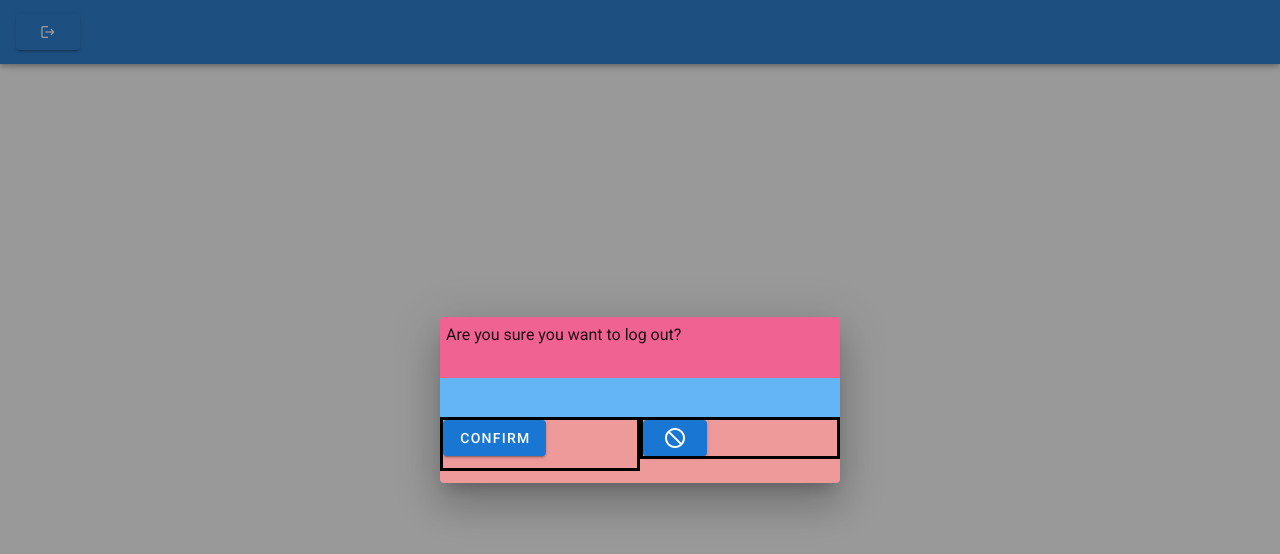
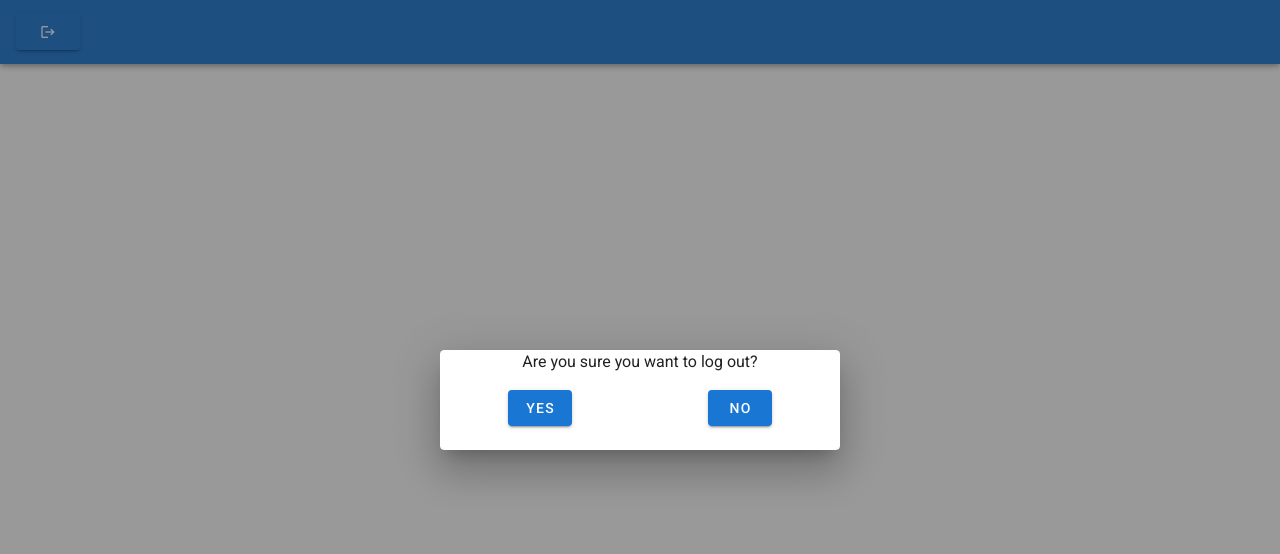
Before and after one commit to maldestor95/recipebook, a Vue app: page / in a window 1280 px wide. Both pictures are taken after a click on the button 48 px from the left and 32 px from the top of the page. Shown: the top 554 px of the page. Built offline with nearby package versions, Linux system fonts and the light colour scheme.

Commit message:
LoginUserForm style

```diff
--- a/src/components/LoginUser.vue
+++ b/src/components/LoginUser.vue
@@ -1,48 +1,89 @@
 <template>
     <v-dialog v-model="dialog" persistent max-width="400">
+
         <template v-slot:activator="{ on }">
+
           <v-btn v-on="on" class="small primary light">
+
             <v-icon small>{{islogged==true?'mdi-logout':'mdi-login'}}</v-icon>
+
           </v-btn>
 </template>
 
     <!-- logout -->
-    <v-card v-if="islogged" class="blue lighten-2">
-      <v-row class="borderout">
-        <v-col class="mb-12 borderout pink lighten-2">
+    <v-card v-if="islogged" >
+      <v-row no-gutters>
+        <v-col
+          md="12"
+          align="center"
+        >
           <p>Are you sure you want to log out?</p>
         </v-col>
       </v-row>
-      <v-row class="red lighten-3" no-gutters>
-        <v-col class="mb-3 borderout">
-          <v-btn color="primary" @click="logout">confirm</v-btn>
+      <v-row  no-gutters>
+        <v-col
+          md="6"
+          align="center">
+          <v-btn color="primary" @click="logout">Yes</v-btn>
         </v-col>
-        <v-col class="mb-6 borderout">
+        <v-col md="6" align="center">
           <v-btn color="primary" @click="dialog=false">
-            <v-icon>mdi-cancel</v-icon>
+            No
           </v-btn>
         </v-col>
+      </v-row>
+      <v-row no-gutters>
+        <br>
       </v-row>
     </v-card>
 
     <!-- login -->
     <v-card v-if="!islogged">
-      <v-text-field name="username" outlined label="Username or email address"></v-text-field>
-      <v-row>
-        <v-col md6>
-          <p>forgot password?</p>
+      <v-row no-gutters>
+        <v-col align="center">
+        <h1 >
+            Login
+        </h1>
         </v-col>
       </v-row>
-      <v-row>
+      <v-row no-gutters dense>
+        <v-col align="center" cols="10" offset="1">
+          <v-text-field name="username" outlined label="Username or email address"></v-text-field>
+        </v-col>
+      </v-row>
+      <v-row dense>
+        <v-col
+          align="center"
+          md="4"
+        >
+          <p >forgot password?</p>
+        </v-col>
+        <v-col offset-md="2" md="4">
+          <v-btn md-4 color="success">create new user</v-btn>
+        </v-col>
+      </v-row>
+      <v-row dense no-gutters>
+        <v-col
+          align="center"
+          cols="10"
+          offset="1"
+        >
+
         <v-text-field name="password" outlined label="password"></v-text-field>
+        </v-col>
       </v-row>
-      <v-row>
-        <v-btn md3 color="success">create new user</v-btn>
-        <v-btn md3 color="primary" @click="login">Login</v-btn>
-        <v-btn sm6 color="primary" @click="dialog=false">
-          <v-icon>mdi-cancel</v-icon>
-        </v-btn>
+
+      <v-row no-gutters dense>
+        <v-col  align="center">
+          <v-btn raised rounded md3 color="primary" @click="login">Login</v-btn>
+        </v-col>
+        <v-col>
+        </v-col>
+        <v-col>
+          <v-btn raised rounded md3 color="primary" @click="dialog=false">Cancel</v-btn>
+        </v-col>
       </v-row>
+
     </v-card>
 
     <!-- form new user -->
```
Also changed, not shown: 1 other file (tests, documents, lock files or other folders). Lines whose indentation alone changed are shown as unchanged.
